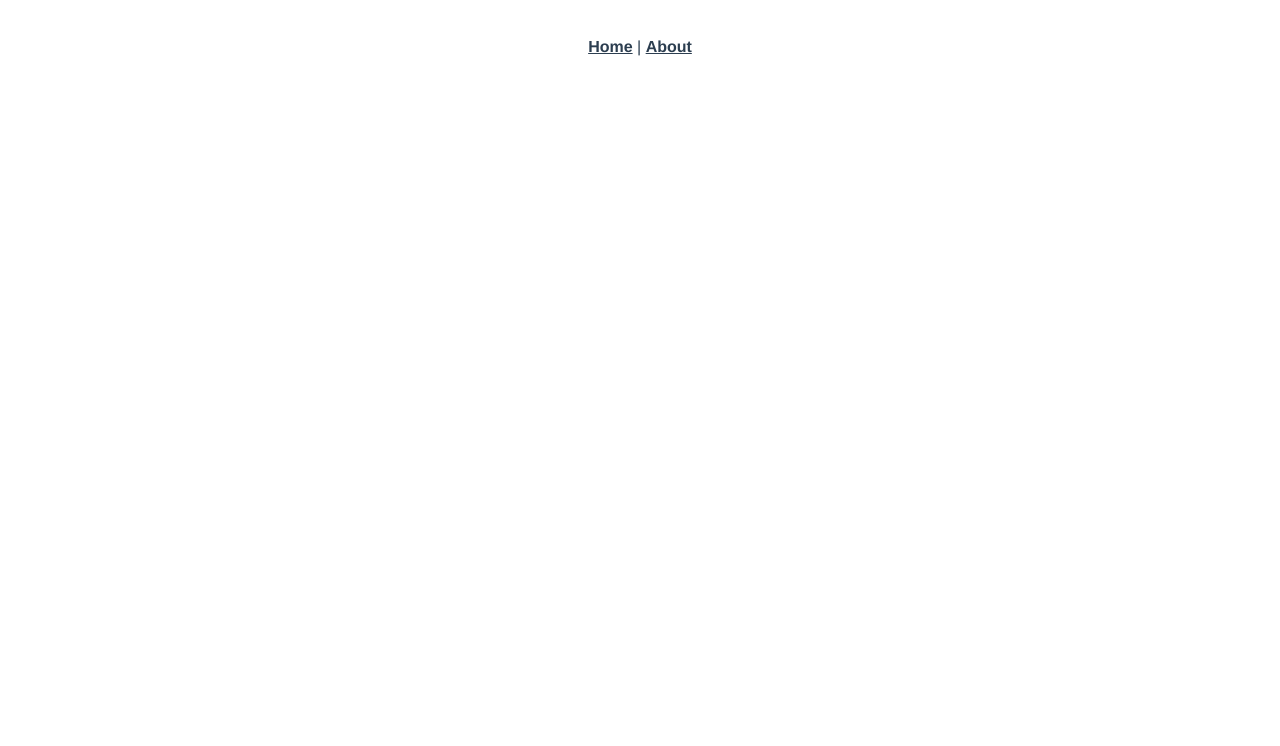
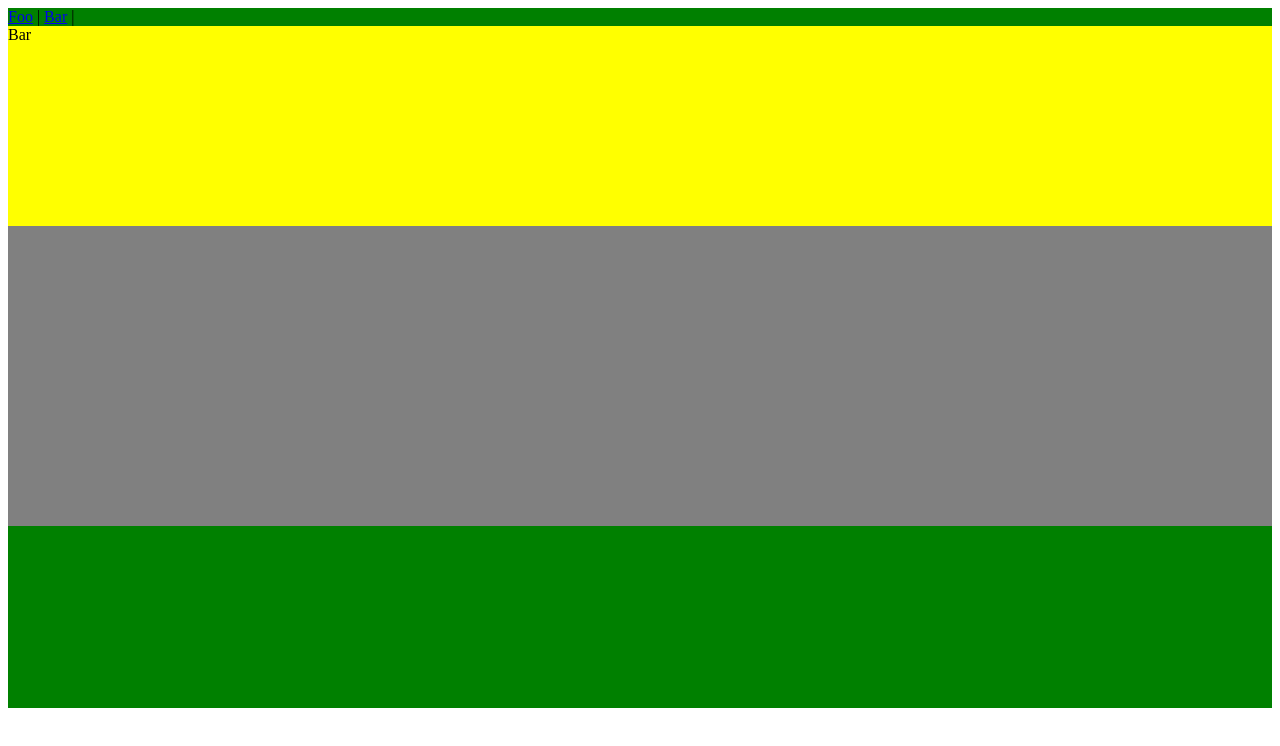
Before and after one commit to gregurco/vue-stackoverflow, a Vue app: page /bar in a window 1280 px wide. Shown: the top 746 px of the page. Built offline with nearby package versions, Linux system fonts and the light colour scheme.

Commit message:
Nested routed

```diff
--- a/src/App.vue
+++ b/src/App.vue
@@ -1,29 +1,17 @@
 <template>
   <div id="app">
-    <div id="nav">
-      <router-link :to="{ name: 'home' }">Home</router-link> |
-      <router-link :to="{ name: 'about' }">About</router-link>
+    <div>
+      <router-link :to="{ name: 'foo' }">Foo</router-link> |
+      <router-link :to="{ name: 'bar' }">Bar</router-link> |
     </div>
+
     <router-view />
   </div>
 </template>
 
-<style lang="scss">
-#app {
-  font-family: 'Avenir', Helvetica, Arial, sans-serif;
-  -webkit-font-smoothing: antialiased;
-  -moz-osx-font-smoothing: grayscale;
-  text-align: center;
-  color: #2c3e50;
-}
-#nav {
-  padding: 30px;
-  a {
-    font-weight: bold;
-    color: #2c3e50;
-    &.router-link-exact-active {
-      color: #42b983;
-    }
+<style scoped lang="scss">
+  #app {
+    height: 700px;
+    background-color: green;
   }
-}
 </style>
--- a/src/components/HelloWorld.vue
+++ /dev/null
@@ -1,61 +0,0 @@
-<template>
-  <div class="hello">
-    <h1>{{ msg }}</h1>
-    <p>
-      For a guide and recipes on how to configure / customize this project,<br>
-      check out the
-      <a href="https://cli.vuejs.org" target="_blank" rel="noopener">vue-cli documentation</a>.
-    </p>
-    <h3>Installed CLI Plugins</h3>
-    <ul>
-      <li><a href="https://github.com/vuejs/vue-cli/tree/dev/packages/%40vue/cli-plugin-babel" target="_blank" rel="noopener">babel</a></li>
-      <li><a href="https://github.com/vuejs/vue-cli/tree/dev/packages/%40vue/cli-plugin-eslint" target="_blank" rel="noopener">eslint</a></li>
-    </ul>
-    <h3>Essential Links</h3>
-    <ul>
-      <li><a href="https://vuejs.org" target="_blank" rel="noopener">Core Docs</a></li>
-      <li><a href="https://forum.vuejs.org" target="_blank" rel="noopener">Forum</a></li>
-      <li><a href="https://chat.vuejs.org" target="_blank" rel="noopener">Community Chat</a></li>
-      <li><a href="https://twitter.com/vuejs" target="_blank" rel="noopener">Twitter</a></li>
-      <li><a href="https://news.vuejs.org" target="_blank" rel="noopener">News</a></li>
-    </ul>
-    <h3>Ecosystem</h3>
-    <ul>
-      <li><a href="https://router.vuejs.org" target="_blank" rel="noopener">vue-router</a></li>
-      <li><a href="https://vuex.vuejs.org" target="_blank" rel="noopener">vuex</a></li>
-      <li><a href="https://github.com/vuejs/vue-devtools#vue-devtools" target="_blank" rel="noopener">vue-devtools</a></li>
-      <li><a href="https://vue-loader.vuejs.org" target="_blank" rel="noopener">vue-loader</a></li>
-      <li><a href="https://github.com/vuejs/awesome-vue" target="_blank" rel="noopener">awesome-vue</a></li>
-    </ul>
-  </div>
-</template>
-
-<script>
-export default {
-  name: 'HelloWorld',
-  props: {
-    msg: {
-      type: String,
-      required: true
-    }
-  }
-}
-</script>
-
-<!-- Add "scoped" attribute to limit CSS to this component only -->
-<style scoped lang="scss">
-h3 {
-  margin: 40px 0 0;
-}
-ul {
-  list-style-type: none;
-  padding: 0;
-}
-li {
-  display: inline-block;
-  margin: 0 10px;
-}
-a {
-  color: #42b983;
-}
-</style>
--- /dev/null
+++ b/src/components/layouts/CommonLayout.vue
@@ -0,0 +1,18 @@
+<template>
+  <div id="common_layout">
+    <router-view />
+  </div>
+</template>
+
+<script>
+export default {
+  name: 'CommonLayout'
+}
+</script>
+
+<style scoped>
+  #common_layout {
+    height: 500px;
+    background-color: gray;
+  }
+</style>
--- a/src/router.js
+++ b/src/router.js
@@ -1,6 +1,8 @@
 import Vue from 'vue'
 import Router from 'vue-router'
-import Home from './views/Home.vue'
+import Foo from '@/views/Foo'
+import Bar from '@/views/Bar'
+import CommonLayout from '@/components/layouts/CommonLayout'
 
 Vue.use(Router)
 
@@ -9,17 +11,20 @@ export default new Router({
   base: process.env.BASE_URL,
   routes: [
     {
-      path: '/',
-      name: 'home',
-      component: Home
-    },
-    {
-      path: '/about',
-      name: 'about',
-      // route level code-splitting
-      // this generates a separate chunk (about.[hash].js) for this route
-      // which is lazy-loaded when the route is visited.
-      component: () => import(/* webpackChunkName: "about" */ './views/About.vue')
+      path: '',
+      component: CommonLayout,
+      children: [
+        {
+          path: '',
+          name: 'foo',
+          component: Foo
+        },
+        {
+          path: '/bar',
+          name: 'bar',
+          component: Bar
+        }
+      ]
     }
   ]
 })
--- a/src/views/About.vue
+++ /dev/null
@@ -1,5 +0,0 @@
-<template>
-  <div class="about">
-    <h1>This is an about page</h1>
-  </div>
-</template>
--- /dev/null
+++ b/src/views/Bar.vue
@@ -0,0 +1,16 @@
+<template>
+  <div id="bar">Bar</div>
+</template>
+
+<script>
+export default {
+  name: 'Bar'
+}
+</script>
+
+<style scoped>
+  #bar {
+    height: 200px;
+    background-color: yellow;
+  }
+</style>
--- /dev/null
+++ b/src/views/Foo.vue
@@ -0,0 +1,16 @@
+<template>
+  <div id="foo">Foo</div>
+</template>
+
+<script>
+export default {
+  name: 'Foo'
+}
+</script>
+
+<style scoped>
+  #foo {
+    height: 200px;
+    background-color: red;
+  }
+</style>
--- a/src/views/Home.vue
+++ /dev/null
@@ -1,18 +0,0 @@
-<template>
-  <div class="home">
-    <img alt="Vue logo" src="../assets/logo.png">
-    <HelloWorld msg="Welcome to Your Vue.js App" />
-  </div>
-</template>
-
-<script>
-// @ is an alias to /src
-import HelloWorld from '@/components/HelloWorld.vue'
-
-export default {
-  name: 'Home',
-  components: {
-    HelloWorld
-  }
-}
-</script>
```
